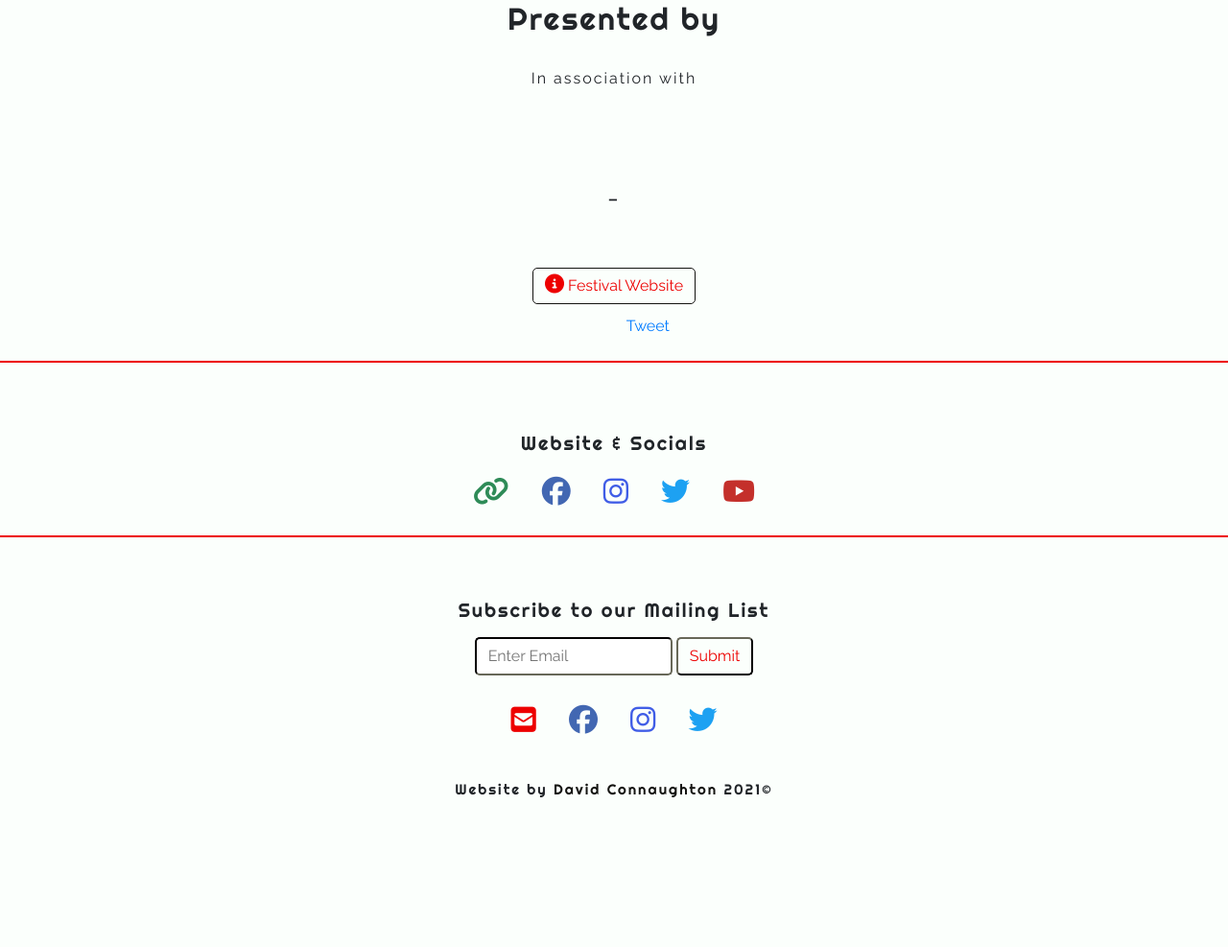
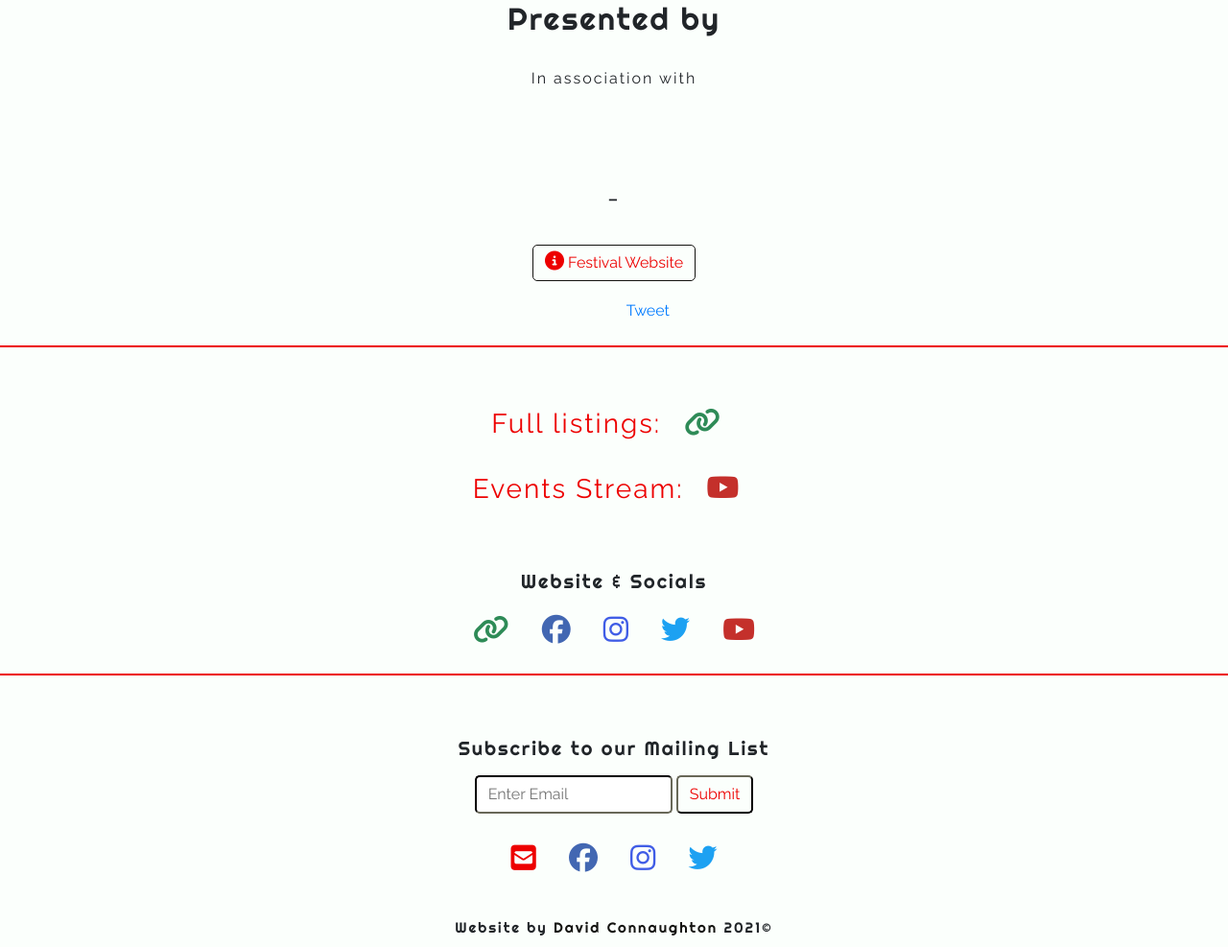
Before and after one commit to david-connaughton/foggy-notions, a Django app: template festivals/templates/festivals/festival_details.html in a window 1280 px wide. Shown: the part 719-1706 px from the top of the page at 96% size. Before the commit the page ends 1550 px from the top, so only its background shows below. Run offline with Django 3.2, Linux system fonts and the light colour scheme; the template is opened without the code that fills it, so the values that code supplies are empty; some libraries are stand-ins or nearby versions; grey boxes are pictures that could not be loaded.

Commit message:
Updated festival-details template

```diff
--- a/festivals/templates/festivals/festival_details.html
+++ b/festivals/templates/festivals/festival_details.html
@@ -22,8 +22,7 @@
                 <br />
                 <h3>{{ festival.date_start }} - {{ festival.date_end }}</h3>
                 <br />
-                <br />
-                <a href="https://www.musictown.ie/" target="_blank" class="btn btn-outline page-button">
+                <a href="https://www.musictown.ie/" target="_blank" class="btn btn-outline page-button mb-3">
                     <i class="fas fa-info-circle concert-info"></i>
                     Festival Website
                 </a>
@@ -47,6 +46,16 @@
 
 <div class="container-fluid">
     <h2 class="text-center my-5">{{ festival.festival_name }}</h2>
+    <div class="list-inline text-center">
+        <h3 id="message">Full listings: <a href="https://www.musictown.ie/listings/" target="_blank">
+                <i class="fas fa-link small website" aria-hidden="true"></i>
+            </a></h3>
+        <h3 id="message">Events Stream: <a href="{{ festival.festival_youtube }}" target="_blank">
+                <i class="fab fa-youtube small youtube" aria-hidden="true"></i>
+            </a> </h3>
+        <br />
+    </div>
+
     {{ festival.content|safe }}
 </div>
 <br />
```
